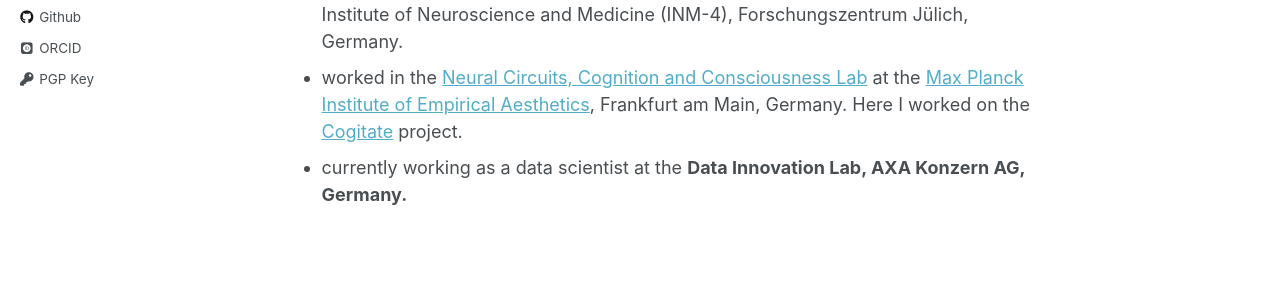
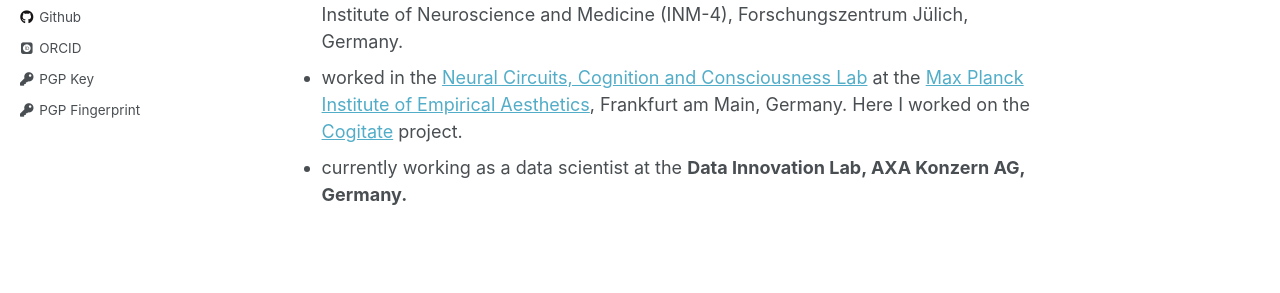
Before and after one commit to pravsripad/pravsripad.github.io, a Jekyll site: the page built from _pages/about.md, in a window 1280 px wide. Shown: the part 494-787 px from the top of the page. Built offline with Jekyll 4.4.1, drawn with Linux system fonts in a browser that asks for light colours; some web fonts are replaced.

Commit message:
Add fingerprint.

```diff
--- a/_config.yml
+++ b/_config.yml
@@ -73,6 +73,7 @@
   stackoverflow    : # http://stackoverflow.com/users/123456/username
   wikipedia        :
   pgp              : "https://pravsripad.in/.well-known/pgp.asc"
+  fingerprint      : "34E3 BF1A 7690 C5B0 A895 1A5C 9550 A4F1 ECB9 468B"
 
 # Reading Files
 include:
--- a/_includes/author-profile.html
+++ b/_includes/author-profile.html
@@ -121,6 +121,10 @@
       {% if author.pgp %}
       <li><a href="{{ author.pgp }}"><i class="fas fa-fw fa-key" aria-hidden="true"></i> PGP Key</a></li>
       {% endif %}
+      {% if author.fingerprint %}
+      <li><a href="{{ author.fingerprint }}"><i class="fas fa-fw fa-key" aria-hidden="true"></i> PGP Fingerprint</a></li>
+      {% endif %}
+
     </ul>
   </div>
 </div>
```
